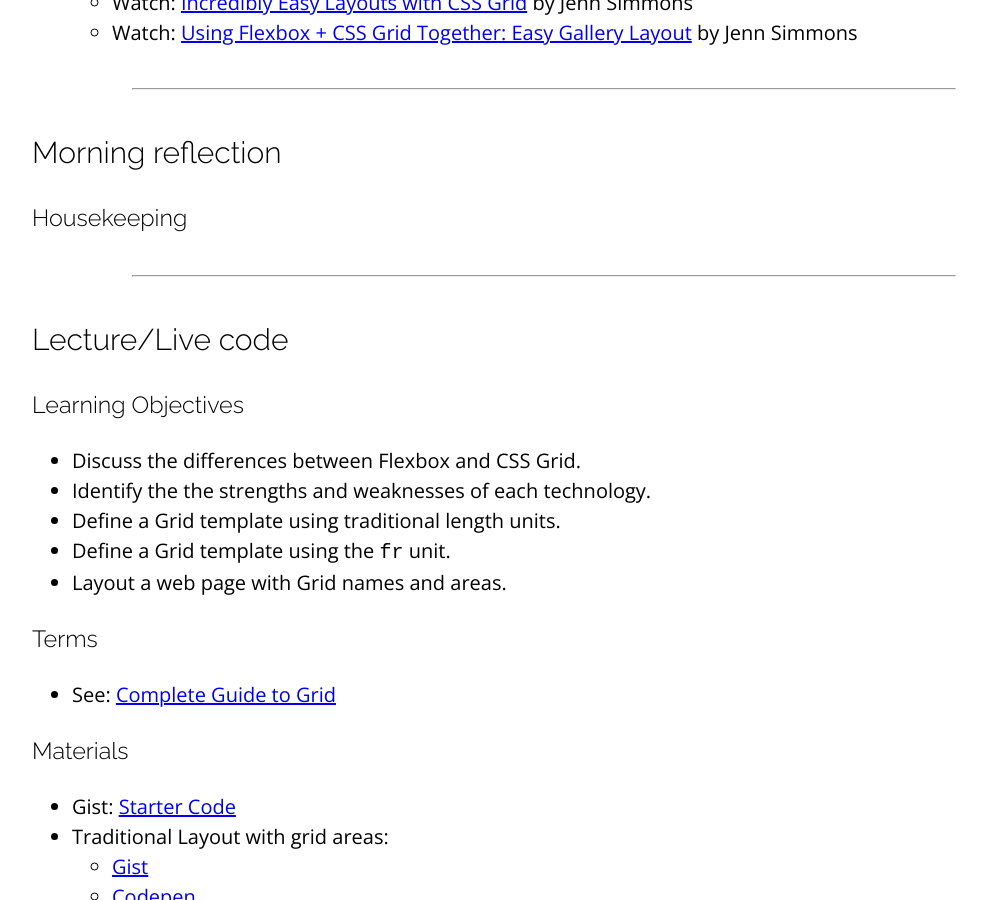
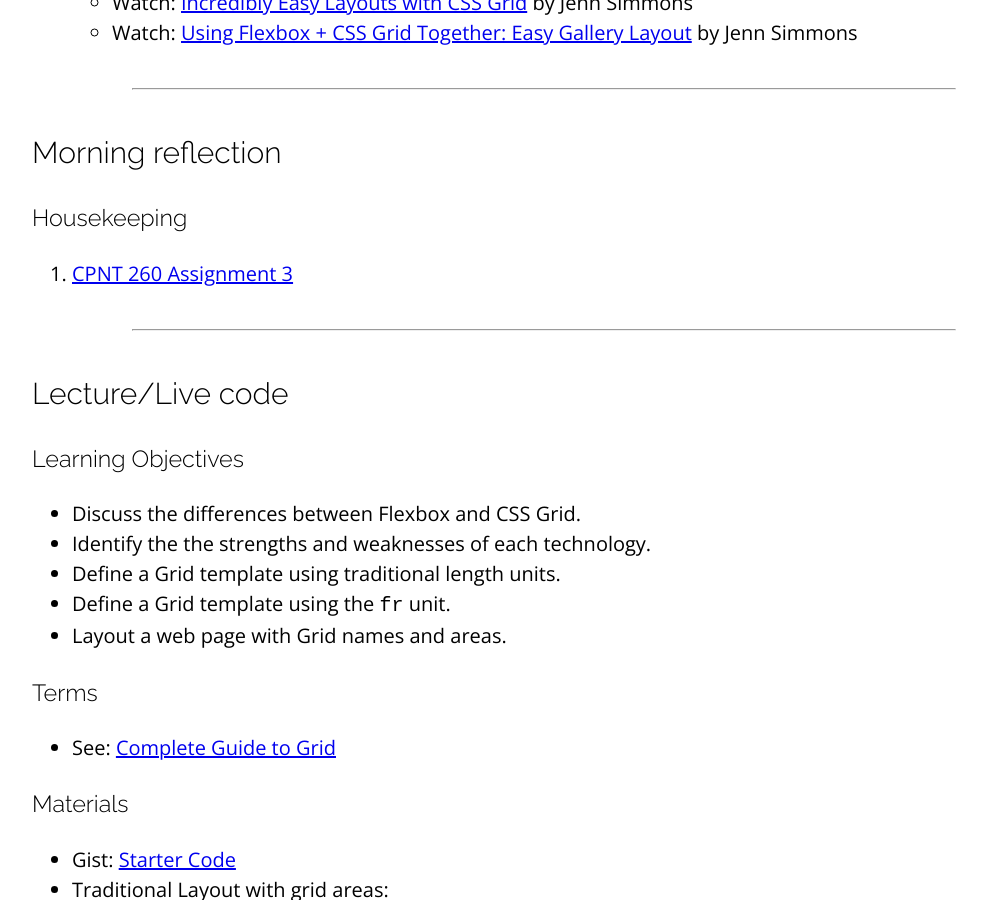
Before and after one commit to sait-wbdv/winter-2021, a Jekyll site: the page built from _posts/2021-01-28-grid-fundamentals.md, in a window 1280 px wide and 900 px high, scrolled down 1145 px. Shown: the whole window, without its empty margins (96-1083 px from the left). Built offline with Jekyll 4.4.1, drawn with Linux system fonts in a browser that asks for light colours; nearby versions of some CDN libraries.

Commit message:
added housekeeping

```diff
--- a/_posts/2021-01-28-grid-fundamentals.md
+++ b/_posts/2021-01-28-grid-fundamentals.md
@@ -30,6 +30,7 @@ categories: cpnt260
 
 ## Morning reflection
 ### Housekeeping
+1. [CPNT 260 Assignment 3](https://github.com/sait-wbdv/assessments/tree/master/cpnt260)
 
 ---
 
```
